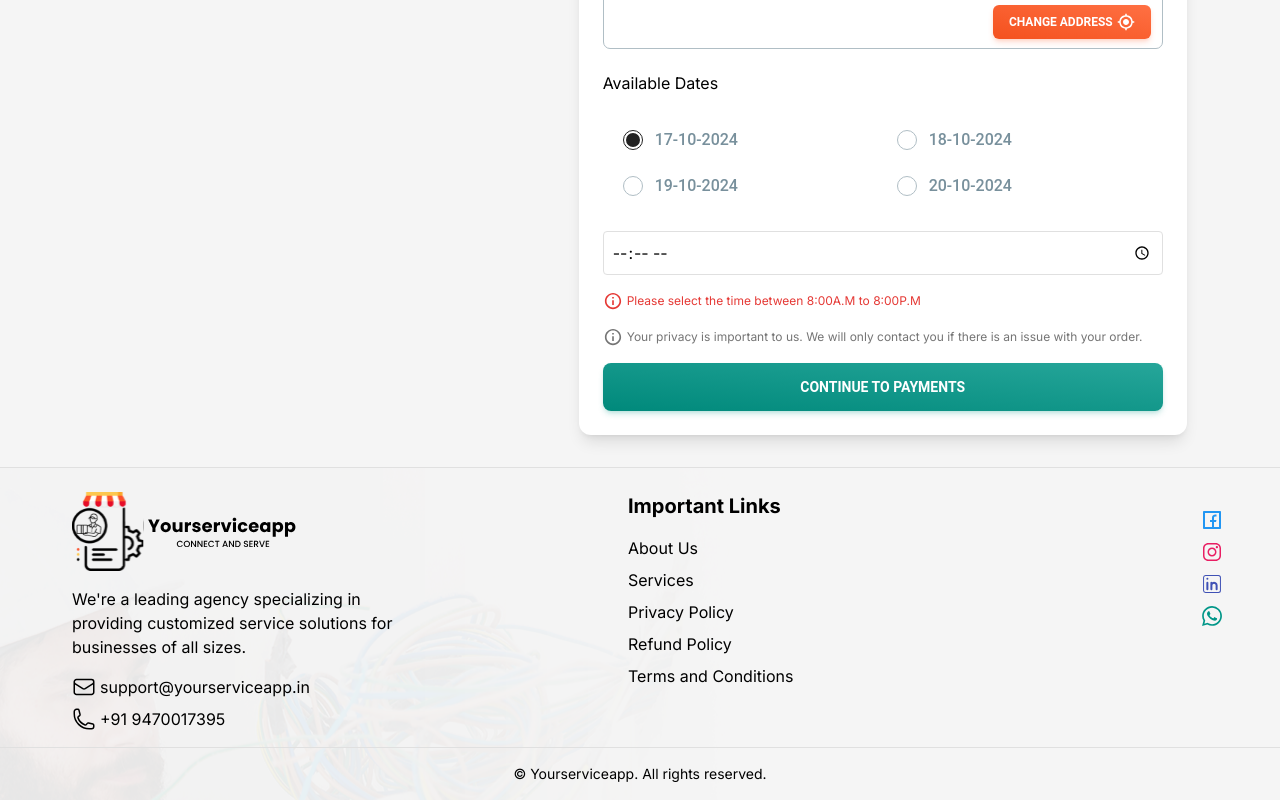
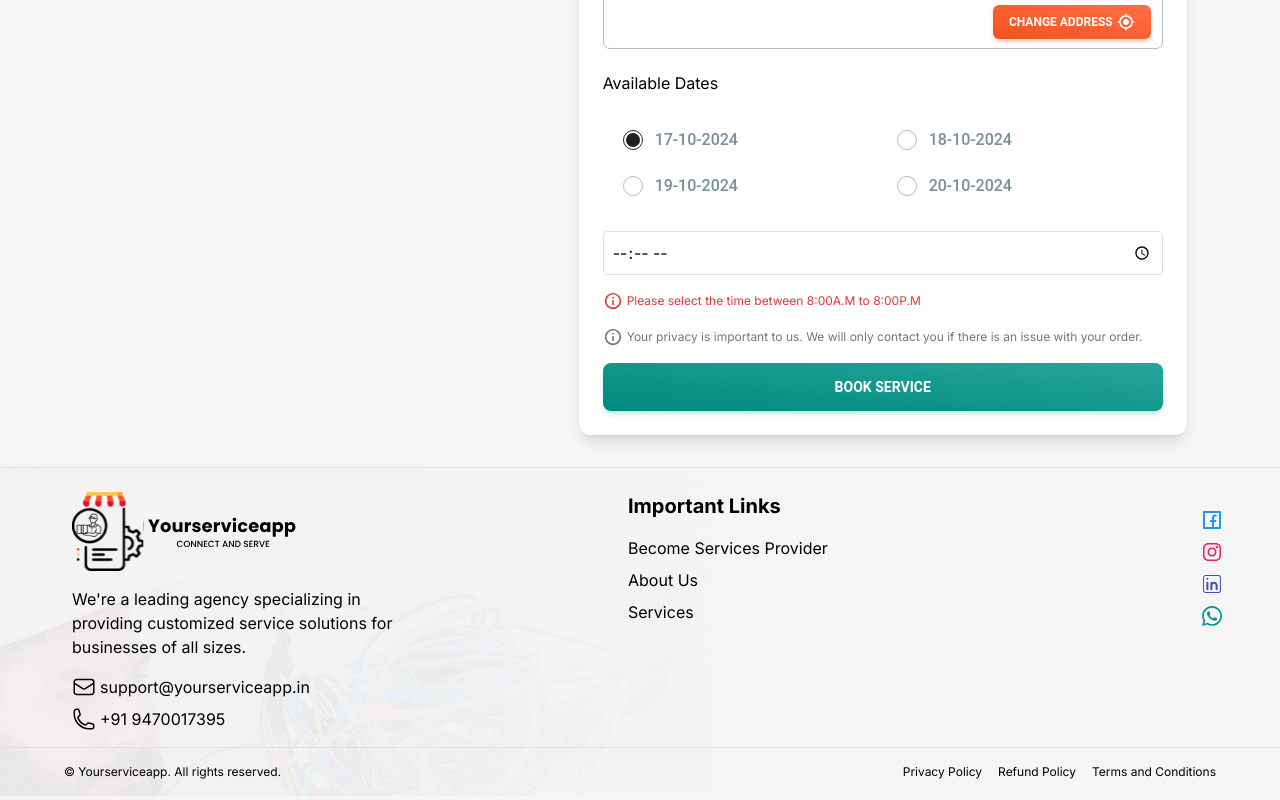
Before and after one commit to Ghosting-Tech/yourserviceapp, a Next.js app: page /checkout in a window 1280 px wide. Shown: the part 369-1169 px from the top of the page. Built offline with nearby package versions, Linux system fonts and the light colour scheme; no server answers; the database is empty; a web font is replaced by a local one.

Commit message:
update checkout payment

```diff
--- a/app/(public)/about/page.jsx
+++ b/app/(public)/about/page.jsx
@@ -2,7 +2,7 @@
 import React from "react";
 import Image from "next/image";
 import { WiStars } from "react-icons/wi";
-import ServiceSection from "@/components/ServiceSection";
+import ServiceSection from "@/components/home/ServiceSection";
 
 const About = () => {
   return (
--- a/app/checkout/page.jsx
+++ b/app/checkout/page.jsx
@@ -197,33 +197,35 @@ function Shipping() {
         const booking = response.data.booking;
 
         // Initiate payment separately after booking is created
-        const amount = (
-          booking.cartItems.reduce(
-            (acc, product) => acc + product.price * product.quantity,
-            0
-          ) + 18
-        ).toFixed(2);
+        // const amount = (
+        //   booking.cartItems.reduce(
+        //     (acc, product) => acc + product.price * product.quantity,
+        //     0
+        //   ) + 18
+        // ).toFixed(2);
 
-        const paymentResponse = await axios.post(
-          `/api/payments/initiate-payment`,
-          {
-            bookingId: booking._id,
-            amount,
-            userId: user._id,
-            userPhoneNumber: booking.phoneNumber,
-            invoice: false,
-          }
-        );
+        // const paymentResponse = await axios.post(
+        //   `/api/payments/initiate-payment`,
+        //   {
+        //     bookingId: booking._id,
+        //     amount,
+        //     userId: user._id,
+        //     userPhoneNumber: booking.phoneNumber,
+        //     invoice: false,
+        //   }
+        // );
 
-        if (paymentResponse.data.success) {
-          const phonePeRedirectUrl =
-            paymentResponse.data.data.instrumentResponse.redirectInfo.url;
-          router.push(phonePeRedirectUrl);
-        } else {
-          toast.error(
-            paymentResponse.data.message || "Payment initiation failed."
-          );
-        }
+        // if (paymentResponse.data.success) {
+        //   const phonePeRedirectUrl =
+        //     paymentResponse.data.data.instrumentResponse.redirectInfo.url;
+        //   router.push(phonePeRedirectUrl);
+        // } else {
+        //   toast.error(
+        //     paymentResponse.data.message || "Payment initiation failed."
+        //   );
+        // }
+
+        router.push(`/user/bookings/${booking._id}`)
 
         // Clear cart after successful booking
         localStorage.removeItem("cart");
@@ -420,7 +422,8 @@ function Shipping() {
               variant="gradient"
               type="submit"
             >
-              Continue to payments
+              {/* Continue to payments */}
+              Book Service
             </Button>
           </form>
         </div>
--- a/app/layout.js
+++ b/app/layout.js
@@ -8,8 +8,8 @@ import ReduxProvider from "@/provider/ReduxProvider";
 const inter = Inter({ subsets: ["latin"] });
 
 export const metadata = {
-  title: "Service Wallah",
-  description: "Find the best service at Service Wallah",
+  title: "Yourserviceapp",
+  description: "Find the best service at Yourserviceapp",
   icons: {
     icon: "/icon.ico",
   },
--- a/app/page.js
+++ b/app/page.js
@@ -17,7 +17,7 @@ const CallToAction = dynamic(() => import("@/components/home/CallToAction"), {
 });
 
 // Lazy load components
-const ServiceSection = lazy(() => import("../components/ServiceSection"));
+const ServiceSection = lazy(() => import("../components/home/ServiceSection"));
 const VideoCarousel = lazy(() => import("../components/home/VideoCarousel"));
 const TopServices = lazy(() => import("@/components/home/TopServices"));
 
--- a/components/Footer.js
+++ b/components/Footer.js
@@ -25,8 +25,8 @@ const Footer = () => {
             alt="Profile image"
           />{" "}
           <p className="mb-4">
-            We&apos;re a leading agency specializing in providing customized service
-            solutions for businesses of all sizes.
+            We&apos;re a leading agency specializing in providing customized
+            service solutions for businesses of all sizes.
           </p>
           <ul className="space-y-2">
             <li className="flex items-center gap-1">
@@ -70,20 +70,14 @@ const Footer = () => {
         <div className="flex flex-col md:w-1/3 mx-auto w-full px-4 md:px-0">
           <h3 className="text-xl font-bold mb-4">Important Links</h3>
           <ul className="flex flex-col gap-2 justify-center">
+            <Link href={`/become-service-provider`} className="hover:underline">
+              Become Services Provider
+            </Link>
             <Link href={`/about`} className="hover:underline">
               About Us
             </Link>
             <Link href={`/services`} className="hover:underline">
               Services
-            </Link>
-            <Link href={`/privacy-policy`} className="hover:underline">
-              Privacy Policy
-            </Link>
-            <Link href={`/refund-policy`} className="hover:underline">
-              Refund Policy
-            </Link>
-            <Link href={`/terms-and-condition`} className="hover:underline">
-              Terms and Conditions
             </Link>
           </ul>
         </div>
@@ -119,8 +113,19 @@ const Footer = () => {
           </Link>
         </div>
       </div>
-      <div className="border-t border-gray-300 text-center text-sm pt-4 mt-4">
-        <p>© Yourserviceapp. All rights reserved.</p>
+      <div className="border-t border-gray-300 text-center text-sm pt-4 px-4 md:px-16 pb-0 mt-4 flex flex-col items-center gap-4 md:flex-row md:justify-between">
+        <p className="text-xs">© Yourserviceapp. All rights reserved.</p>
+        <div className="flex items-center gap-4">
+          <Link href={`/privacy-policy`} className="hover:underline text-xs">
+            Privacy Policy
+          </Link>
+          <Link href={`/refund-policy`} className="hover:underline text-xs">
+            Refund Policy
+          </Link>
+          <Link href={`/terms-and-condition`} className="hover:underline text-xs">
+            Terms and Conditions
+          </Link>
+        </div>
       </div>
     </footer>
   );
```
Also changed, not shown: components/home/ServiceSection.js (renamed from components/ServiceSection.js, +6 -6 lines), components/home/CallToAction.js (line endings or trailing spaces), components/home/ServiceCard.js (renamed from components/ServiceCard.js), 1 other file (tests, documents, lock files or other folders).
